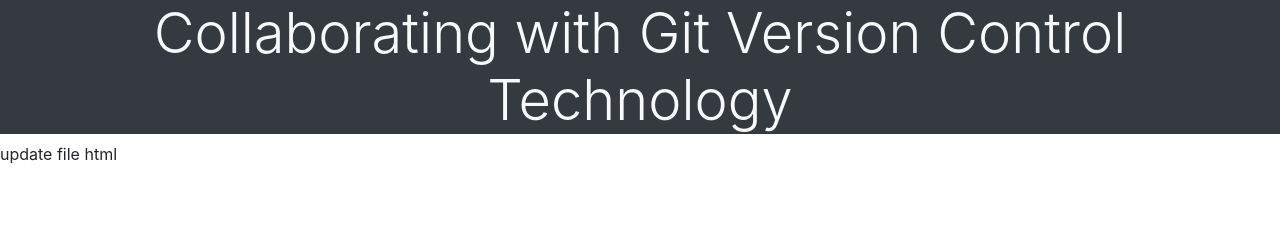
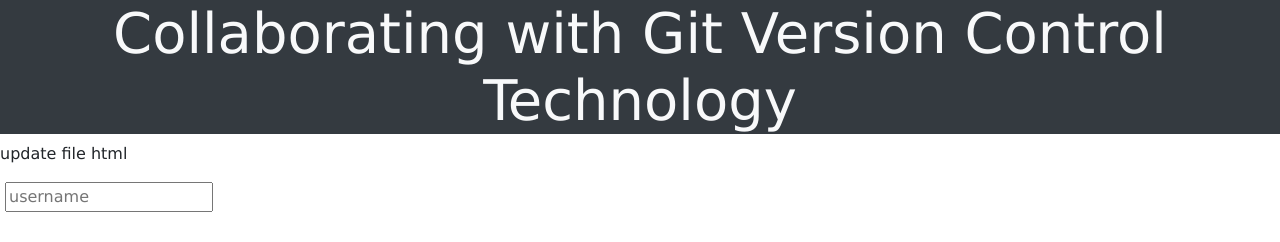
Before and after one commit to captencoding/teamproject, a plain HTML site: page index.html in a window 1280 px wide. Drawn offline with nearby package versions, Linux system fonts and the light colour scheme.

Commit message:
create form and css

```diff
--- a/index.css
+++ b/index.css
@@ -1,3 +1,7 @@
 body, html{
     font-family: 'Lucida Sans', 'Lucida Sans Regular', 'Lucida Grande', 'Lucida Sans Unicode', Geneva, Verdana, sans-serif;
 }
+
+.input{
+    margin-left: 5px;
+}
--- a/index.html
+++ b/index.html
@@ -8,12 +8,16 @@
 
     <!-- Bootstrap CSS -->
     <link rel="stylesheet" href="https://maxcdn.bootstrapcdn.com/bootstrap/4.0.0/css/bootstrap.min.css" integrity="sha384-Gn5384xqQ1aoWXA+058RXPxPg6fy4IWvTNh0E263XmFcJlSAwiGgFAW/dAiS6JXm" crossorigin="anonymous">
+    <link rel="stylesheet" href="index.css">
   </head>
   <body>
     <div>
       <h1 class="display-4 text-center text-light bg-dark">Collaborating with Git Version Control Technology</h1>
       <p>update file html</p>
     </div>
+    <form>
+      <input class="input" type="text" name="username" placeholder="username">
+    </form>
 
     <!-- Optional JavaScript -->
     <!-- jQuery first, then Popper.js, then Bootstrap JS -->
```
